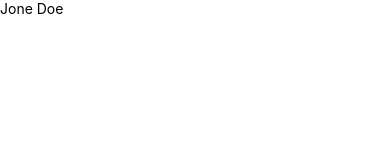
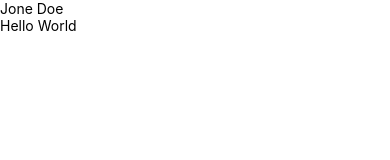
Before and after one commit to wannabefrontdeveloper/LearnTypeScript, a React Native app: screen / in a window 390 px wide. Shown: the top 160 px of the page. Built offline with nearby package versions, Linux system fonts and the light colour scheme.

Commit message:
코드수정 Profile 컴포넌트를 사용할때 children을 설정해주었습니다.

```diff
--- a/App.tsx
+++ b/App.tsx
@@ -1,8 +1,13 @@
 import React from 'react';
+import { Text } from 'react-native';
 import Profile from './Profile';
 
 function App() {
-  return <Profile name="Jone Doe" />;
+  return(
+  <Profile name="Jone Doe">
+    <Text>Hello World</Text>
+    </Profile>
+    );
 }
 
 export default App;
```
